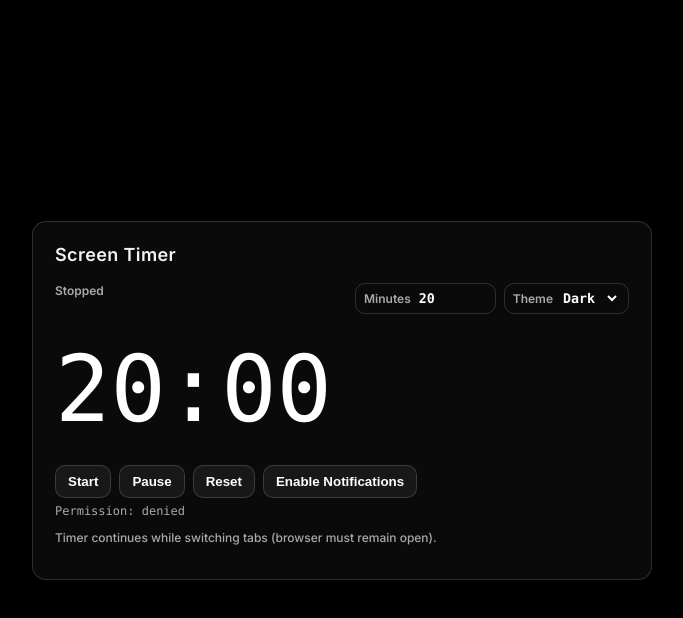
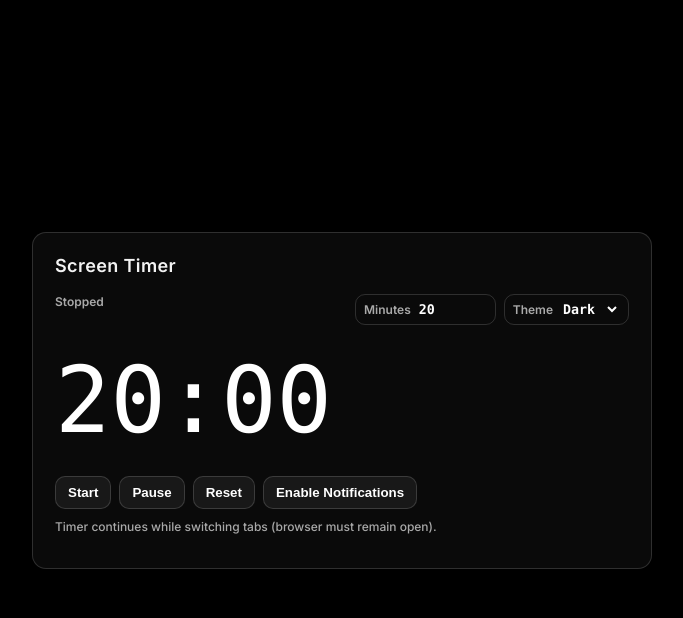
Before and after one commit to Alii-00-pvt/Screen-Timer, a plain HTML site: page index.html in a window 1280 px wide. Both pictures are taken after a click on the button "Enable Notifications". Shown: the whole page, without its empty margins (298-981 px from the left). Drawn offline with Linux system fonts and the light colour scheme.

Commit message:
Update index.html

```diff
--- a/index.html
+++ b/index.html
@@ -142,13 +142,6 @@ button:hover{background:var(--btnhover);}
   margin-top:10px;
 }
 
-.notifState{
-  font-size:12px;
-  font-family:var(--mono);
-  margin-top:6px;
-  color:var(--muted);
-}
-
 /* Overlay */
 .overlay{
   position:fixed;
@@ -221,7 +214,6 @@ body.theme-white .overlay{
   <button id="enableNotifBtn">Enable Notifications</button>
 </div>
 
-<p class="notifState" id="notifState">Permission: unknown</p>
 <p class="small">Timer continues while switching tabs (browser must remain open).</p>
 
 </main>
@@ -244,7 +236,6 @@ const display = document.getElementById("timeDisplay");
 const minutesInput = document.getElementById("minutesInput");
 const themeSelect = document.getElementById("themeSelect");
 const stateText = document.getElementById("stateText");
-const notifState = document.getElementById("notifState");
 const overlay = document.getElementById("overlay");
 const dismissBtn = document.getElementById("dismissBtn");
 const restartBtn = document.getElementById("restartBtn");
@@ -254,25 +245,9 @@ let remaining = duration;
 let running = false;
 let lastTick = performance.now();
 
-function updateNotifUI(){
-  if(!("Notification" in window)){
-    notifState.textContent="Notifications not supported";
-    return;
-  }
-  notifState.textContent="Permission: "+Notification.permission;
-}
-
 async function enableNotifications(){
   if(!("Notification" in window)) return;
-  const perm=await Notification.requestPermission();
-  updateNotifUI();
-
-  if(perm==="granted"){
-    new Notification("Notifications enabled",{
-      body:"You will receive alerts when the timer finishes.",
-      requireInteraction:true
-    });
-  }
+  await Notification.requestPermission();
 }
 
 function sendNotification(){
@@ -357,7 +332,6 @@ dismissBtn.onclick=()=>overlay.classList.remove("show");
 restartBtn.onclick=()=>{ reset(); start(); };
 
 display.textContent=format(remaining);
-updateNotifUI();
 requestAnimationFrame(tick);
 
 })();
```
